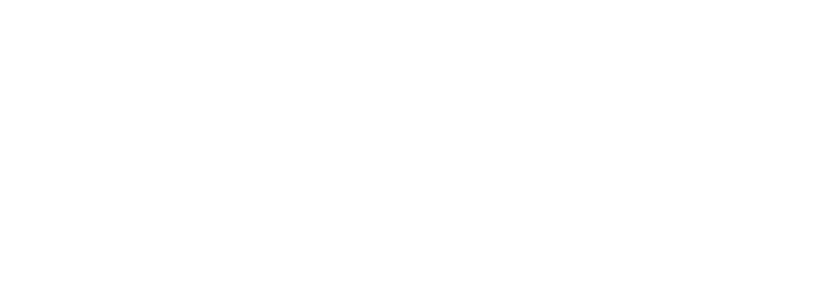
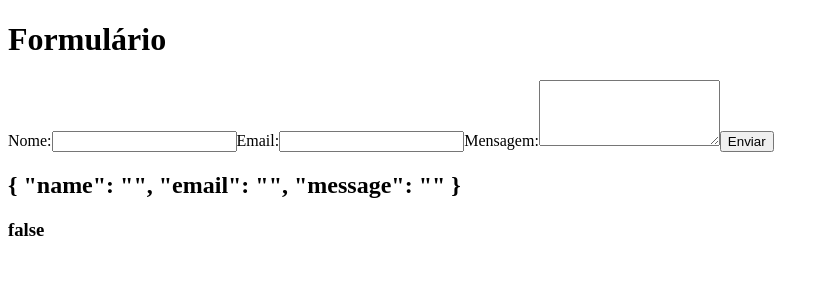
Before and after one commit to guileal/mozza, a Nuxt app: page /formulario in a window 1280 px wide. Before the commit this address had no page. Shown: the top 300 px of the page, without its empty margins (0-829 px from the left). Built offline with nearby package versions, Linux system fonts and the light colour scheme.

Commit message:
Formulario teste criado

```diff
--- a/app.vue
+++ b/app.vue
@@ -1,5 +1,9 @@
 <template>
   <div>
+    <!-- <h2>aa</h2> -->
     <NuxtPage />
   </div>
 </template>
+
+<style>
+</style>
--- /dev/null
+++ b/pages/cardapio.vue
@@ -0,0 +1,64 @@
+<script setup>
+// Data
+const produtos = ref([]);
+
+const queryCollection = useColl(`produtos`);
+const querySnapshot = await getDocs(queryCollection);
+
+// 🚀 Actions
+function getProducts() {
+  querySnapshot.docs.forEach((doc) => {
+    produtos.value.push({ ...doc.data(), amount: 0 });
+  });
+}
+
+function changeAmountItem(product, action) {
+  if (action === "increase") {
+    product.amount++;
+  } else if (action === "decrease" && product.amount > 0) {
+    product.amount--;
+  }
+  // chamar função calcular total
+  calcTotal();
+}
+const totalSum = ref(0);
+
+function calcTotal() {
+  let total = 0;
+
+  produtos.value.forEach((produto) => {
+    if (produto.valor && produto.amount) {
+      total += Number(produto.valor) * Number(produto.amount);
+    }
+  });
+
+  totalSum.value = total;
+}
+
+// 🔄 Lifeciycle
+onMounted(() => {
+  getProducts();
+});
+</script>
+
+<template>
+  <NuxtLink to="/">index</NuxtLink>
+
+  <div>{{ produtos }}</div>
+  <div v-for="(produto, index) in produtos" :key="index">
+    <h2>{{ produto.nome }}</h2>
+    <p>{{ produto.descricao }}</p>
+    <p>{{ produto.valor }}</p>
+    <b>
+      quantidade:
+      {{ produto.amount }}
+    </b>
+
+    <button @click="changeAmountItem(produto, 'increase')">+</button>
+    <button @click="changeAmountItem(produto, 'decrease')">-</button>
+  </div>
+  <h2>total {{ totalSum }}</h2>
+</template>
+
+<style scoped>
+</style>
--- /dev/null
+++ b/pages/formulario.vue
@@ -0,0 +1,42 @@
+<template>
+  <div>
+    <h1>Formulário</h1>
+    <form @submit.prevent="submitForm">
+      <label for="name">Nome:</label>
+      <input type="text" id="name" v-model="formData.name" />
+
+      <label for="email">Email:</label>
+      <input type="email" id="email" v-model="formData.email" />
+
+      <label for="message">Mensagem:</label>
+      <textarea id="message" rows="4" v-model="formData.message"></textarea>
+
+      <button type="submit">Enviar</button>
+    </form>
+
+    <!-- Mostrar os dados do formulário após o envio -->
+    <div v-if="formSubmitted">
+      <h2>Dados do formulário enviado:</h2>
+      <p>Nome: {{ formData.name }}</p>
+      <p>Email: {{ formData.email }}</p>
+      <p>Mensagem: {{ formData.message }}</p>
+    </div>
+
+    <h2>{{ formData }}</h2>
+    <h3>{{ formSubmitted }}</h3>
+  </div>
+</template>
+
+  <script setup>
+const formData = ref({
+  name: "",
+  email: "",
+  message: "",
+});
+
+const formSubmitted = ref(false);
+function submitForm() {
+  console.log("vamos");
+  formSubmitted.value = true;
+}
+</script>
--- a/pages/index.vue
+++ b/pages/index.vue
@@ -1,62 +1,7 @@
-<script setup>
-// Data
-const produtos = ref([]);
-
-const queryCollection = useColl(`produtos`);
-const querySnapshot = await getDocs(queryCollection);
-
-// 🚀 Actions
-function getProducts() {
-  querySnapshot.docs.forEach((doc) => {
-    produtos.value.push({ ...doc.data(), amount: 0 });
-  });
-}
-
-function changeAmountItem(product, action) {
-  if (action === "increase") {
-    product.amount++;
-  } else if (action === "decrease" && product.amount > 0) {
-    product.amount--;
-  }
-  // chamar função calcular total
-  calcTotal();
-}
-const totalSum = ref(0);
-
-function calcTotal() {
-  let total = 0;
-
-  produtos.value.forEach((produto) => {
-    if (produto.valor && produto.amount) {
-      total += Number(produto.valor) * Number(produto.amount);
-    }
-  });
-
-  totalSum.value = total;
-}
-
-// 🔄 Lifeciycle
-onMounted(() => {
-  getProducts();
-});
-</script>
-
 <template>
-  <div>{{ produtos }}</div>
-  <div v-for="(produto, index) in produtos" :key="index">
-    <h2>{{ produto.nome }}</h2>
-    <p>{{ produto.descricao }}</p>
-    <p>{{ produto.valor }}</p>
-    <b>
-      quantidade:
-      {{ produto.amount }}
-    </b>
-
-    <button @click="changeAmountItem(produto, 'increase')">+</button>
-    <button @click="changeAmountItem(produto, 'decrease')">-</button>
+  <div>
+    <NuxtLink></NuxtLink>
   </div>
-  <h2>total {{ totalSum }}</h2>
 </template>
 
-<style scoped>
-</style>
+<script setup></script>
--- /dev/null
+++ b/pages/index1.vue
@@ -0,0 +1,10 @@
+<template>
+  <div>
+    index
+    <NuxtLink to="cardapio">cardas</NuxtLink>
+  </div>
+</template>
+
+<script setup></script>
+
+<style lang="sass" scoped></style>
```
